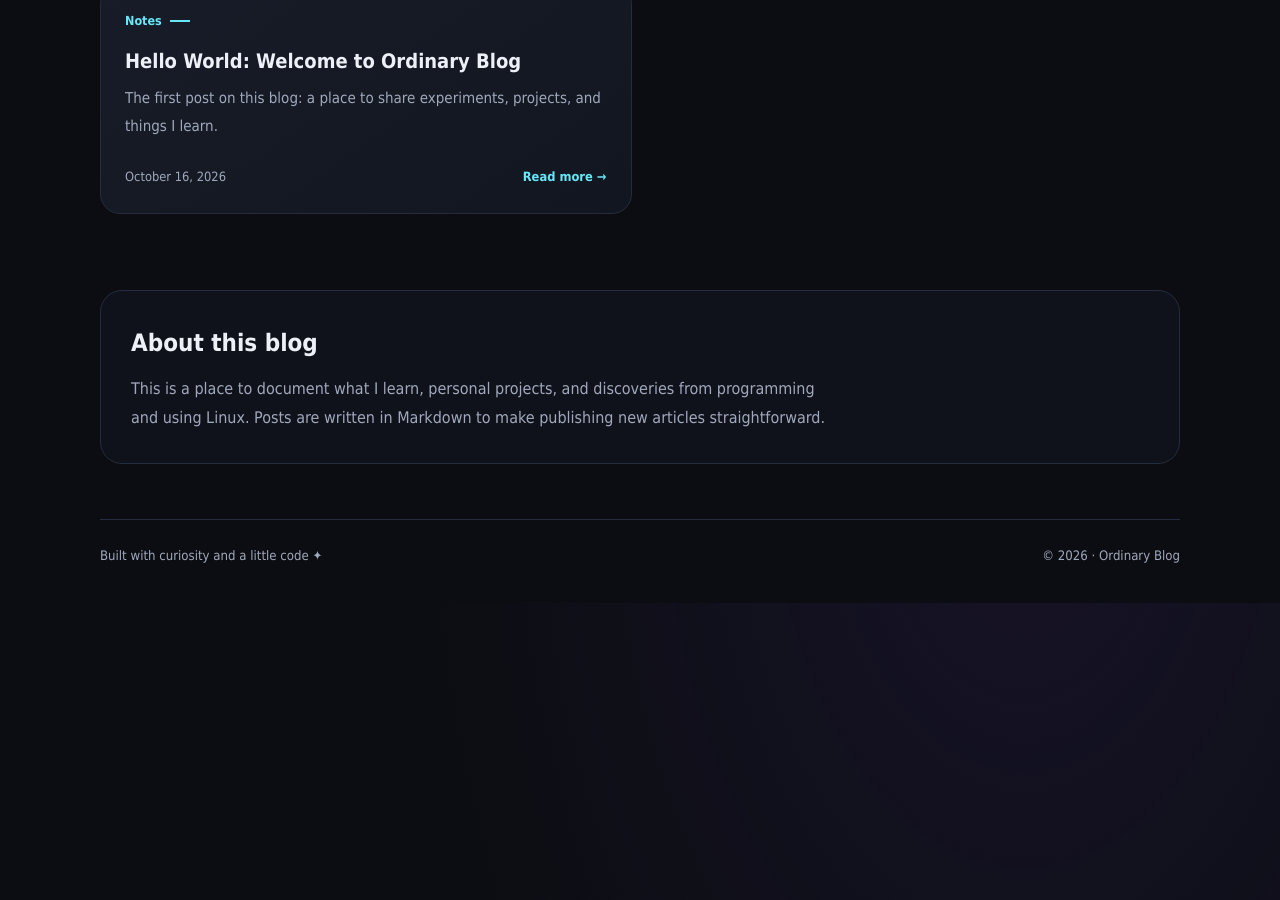
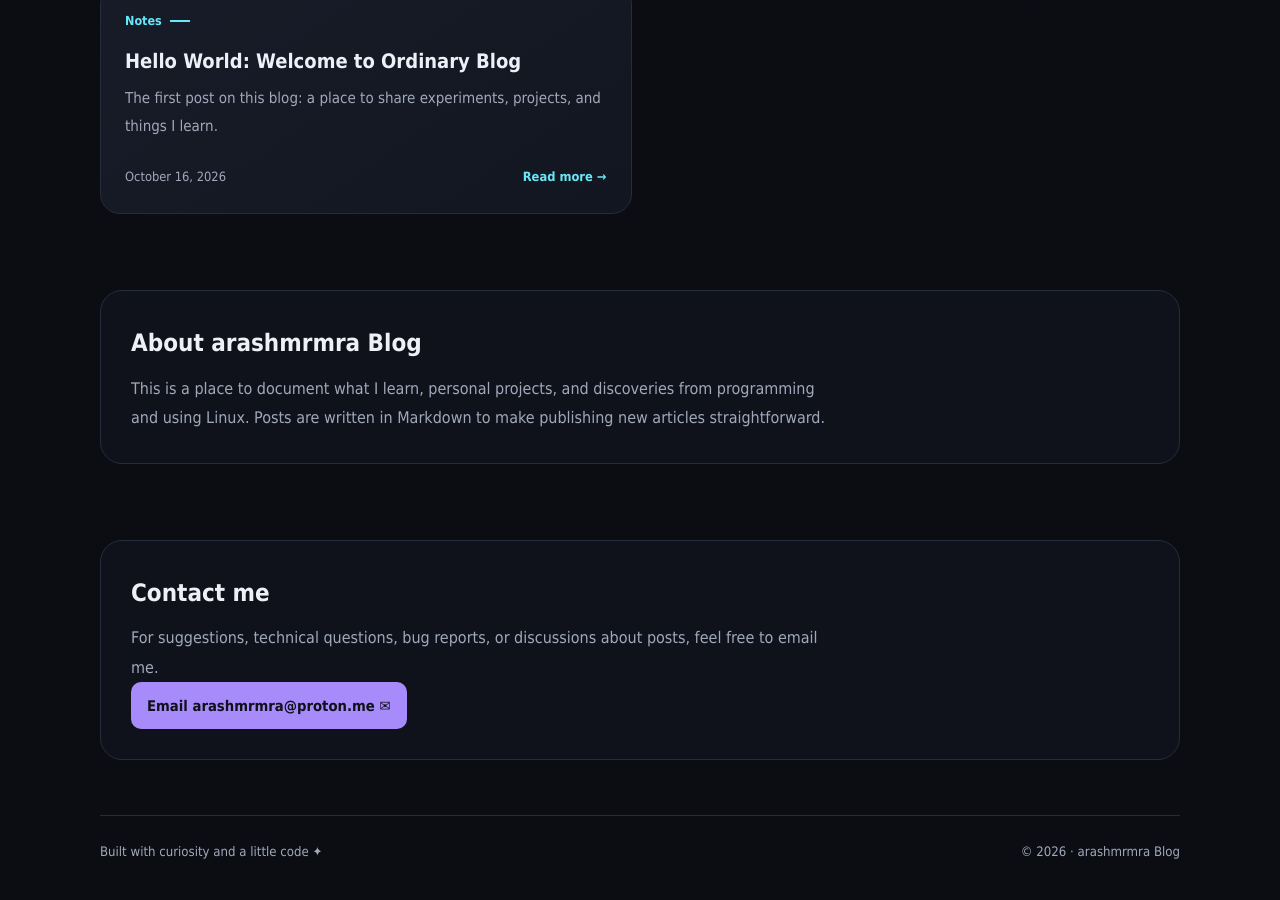
Before and after one commit to arashmrmra/arashmrmra.github.io, a Jekyll site: the page built from en/index.html, in a window 1280 px wide and 900 px high, scrolled down 927 px. Built offline with Jekyll 4.4.1, drawn with Linux system fonts in a browser that asks for light colours; some of the changed text lies outside the part shown.

Commit message:
Add English contact section and update blog name

```diff
--- a/en/index.html
+++ b/en/index.html
@@ -3,10 +3,11 @@ layout: default
 title: Home
 lang: en
 direction: ltr
-site_label: Ordinary Blog
+site_label: arashmrmra Blog
 home_url: /en/
 translation_url: /
 about_url: /en/#about
+contact_url: /en/#contact
 description: Notes about programming, Linux, and building things.
 ---
 {% assign language_posts = site.posts | where: "lang", "en" %}
@@ -36,4 +37,5 @@ description: Notes about programming, Linux, and building things.
   </div>
   <p class="empty-state" id="empty-state" hidden>No posts matched your search.</p>
 </section>
-<section class="about" id="about"><h2>About this blog</h2><p>This is a place to document what I learn, personal projects, and discoveries from programming and using Linux. Posts are written in Markdown to make publishing new articles straightforward.</p></section>
+<section class="about" id="about"><h2>About arashmrmra Blog</h2><p>This is a place to document what I learn, personal projects, and discoveries from programming and using Linux. Posts are written in Markdown to make publishing new articles straightforward.</p></section>
+<section class="about contact-section" id="contact"><h2>Contact me</h2><p>For suggestions, technical questions, bug reports, or discussions about posts, feel free to email me.</p><p><a class="primary-link" href="mailto:arashmrmra@proton.me">Email arashmrmra@proton.me ✉</a></p></section>
```
